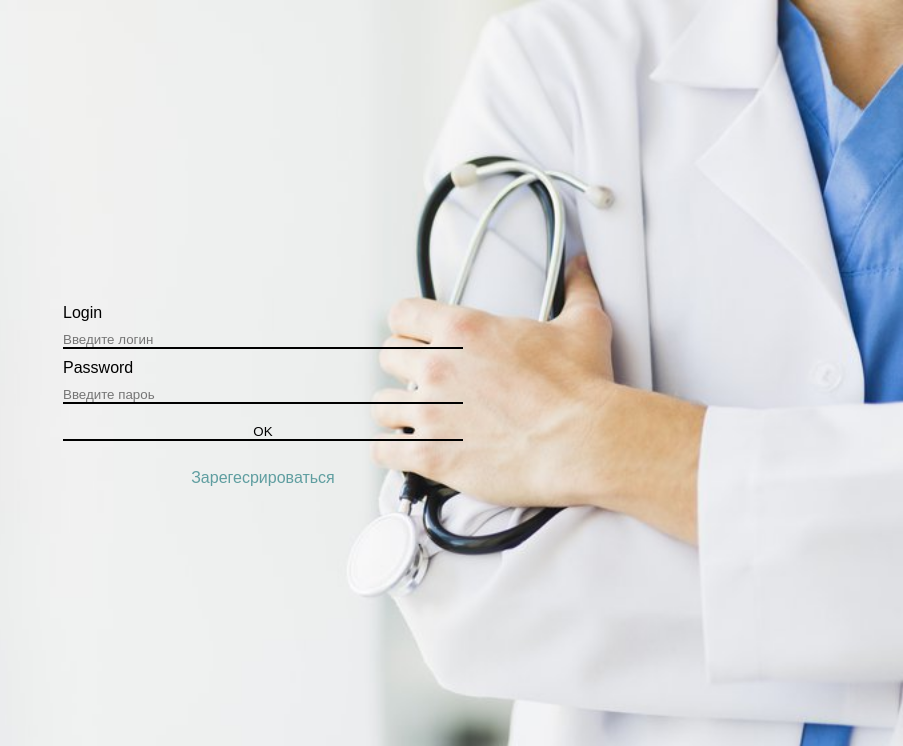
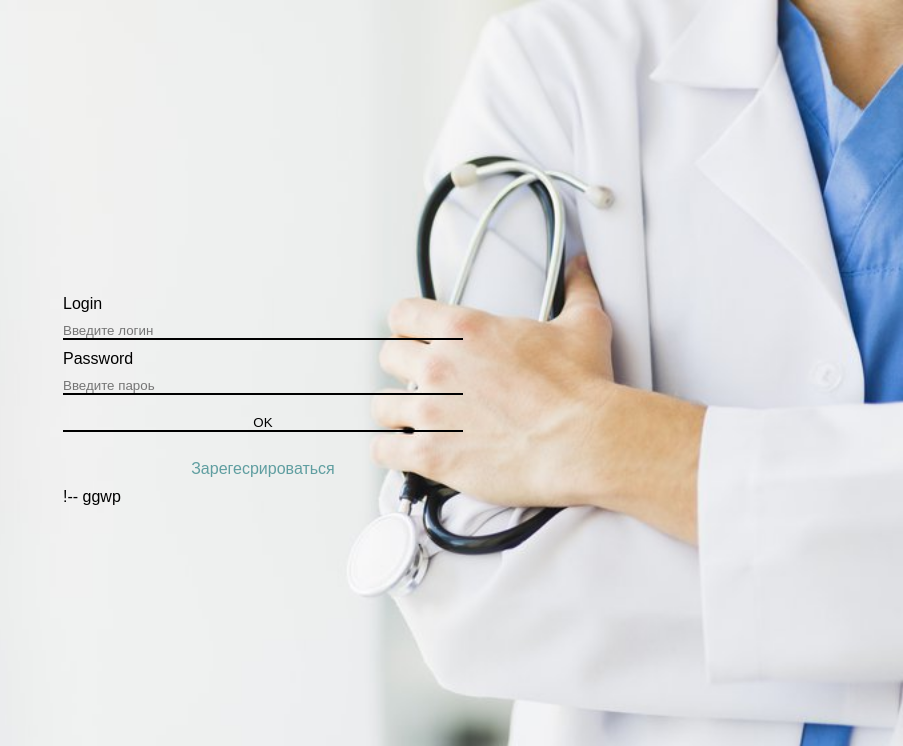
Before and after one commit to dan9l10/hospital, a PHP site: page / in a window 1280 px wide. Shown: the top 746 px of the page, without its empty margins (377-1280 px from the left). Run offline with PHP 8.4, Linux system fonts and the light colour scheme.

Commit message:
Update index.php

```diff
--- a/index.php
+++ b/index.php
@@ -5,6 +5,8 @@
     header('Location: profile.php') ;
 }
 include('php/connect.php');
+//$Data=$dbh->query("Select * from users;");
+//echo(gettype($Data));
 ?>
 <!--
 To change this license header, choose License Headers in Project Properties.
@@ -47,3 +49,4 @@
         ?>
     </body>
 </html>
+!-- ggwp
```
